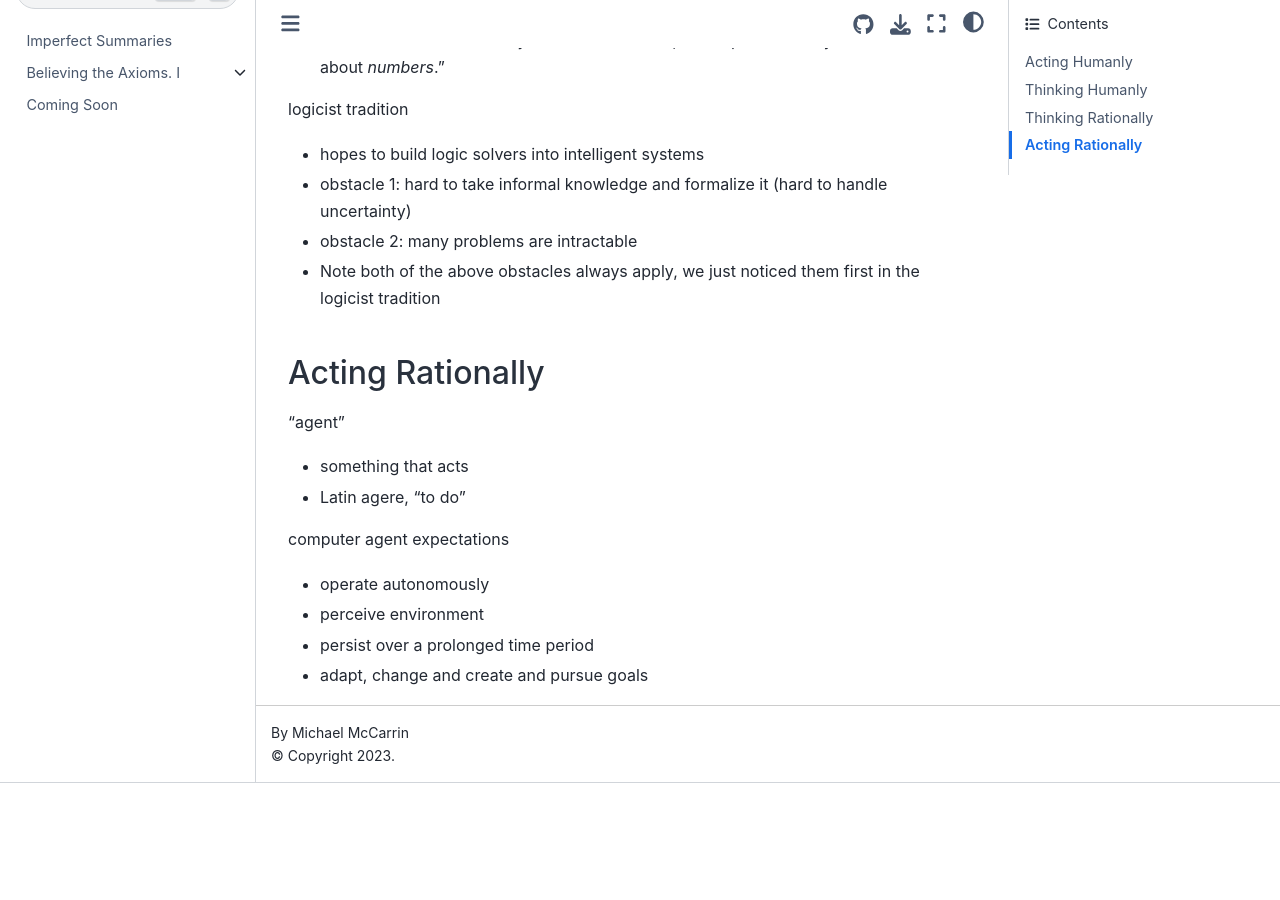
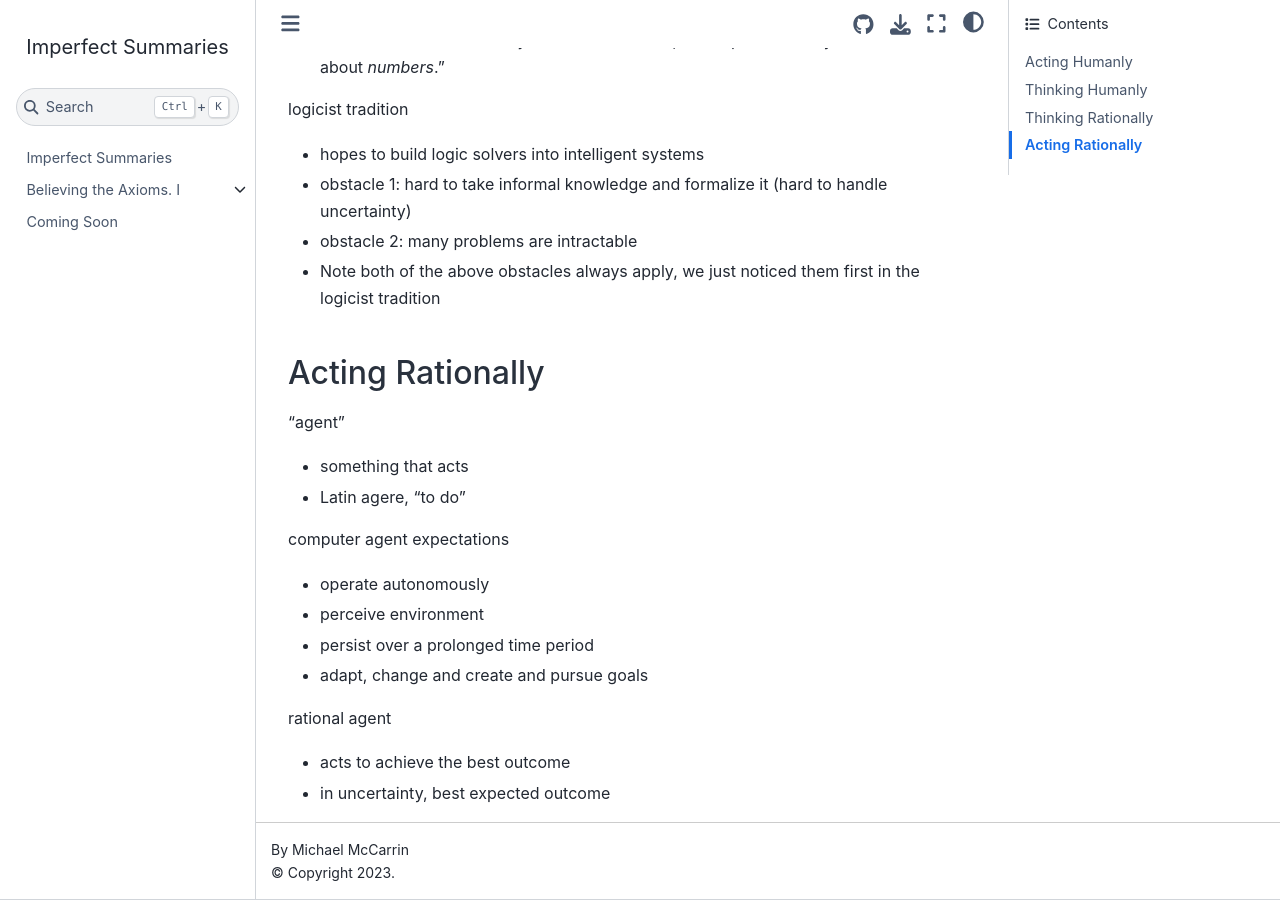
Before and after one commit to gramlogic/summaries, a Jupyter Book: the page built from russell2002artificial/1_artificial_intelligence/01_introduction/1_1.md, in a window 1280 px wide and 900 px high, scrolled down 2861 px. Built offline with Jupyter Book 1.0.4 settings and Sphinx 7.4.7 and the Sphinx Book theme 1.1.4, drawn with Linux system fonts in a browser that asks for light colours; before the commit the page ends 3644 px from its top, so only the background shows below that.

Commit message:
incremental

```diff
--- a/russell2002artificial/1_artificial_intelligence/01_introduction/1_1.md
+++ b/russell2002artificial/1_artificial_intelligence/01_introduction/1_1.md
@@ -93,3 +93,7 @@ computer agent expectations
 * perceive environment
 * persist over a prolonged time period
 * adapt, change and create and pursue goals
+
+rational agent
+* acts to achieve the best outcome
+* in uncertainty, best expected outcome
```
